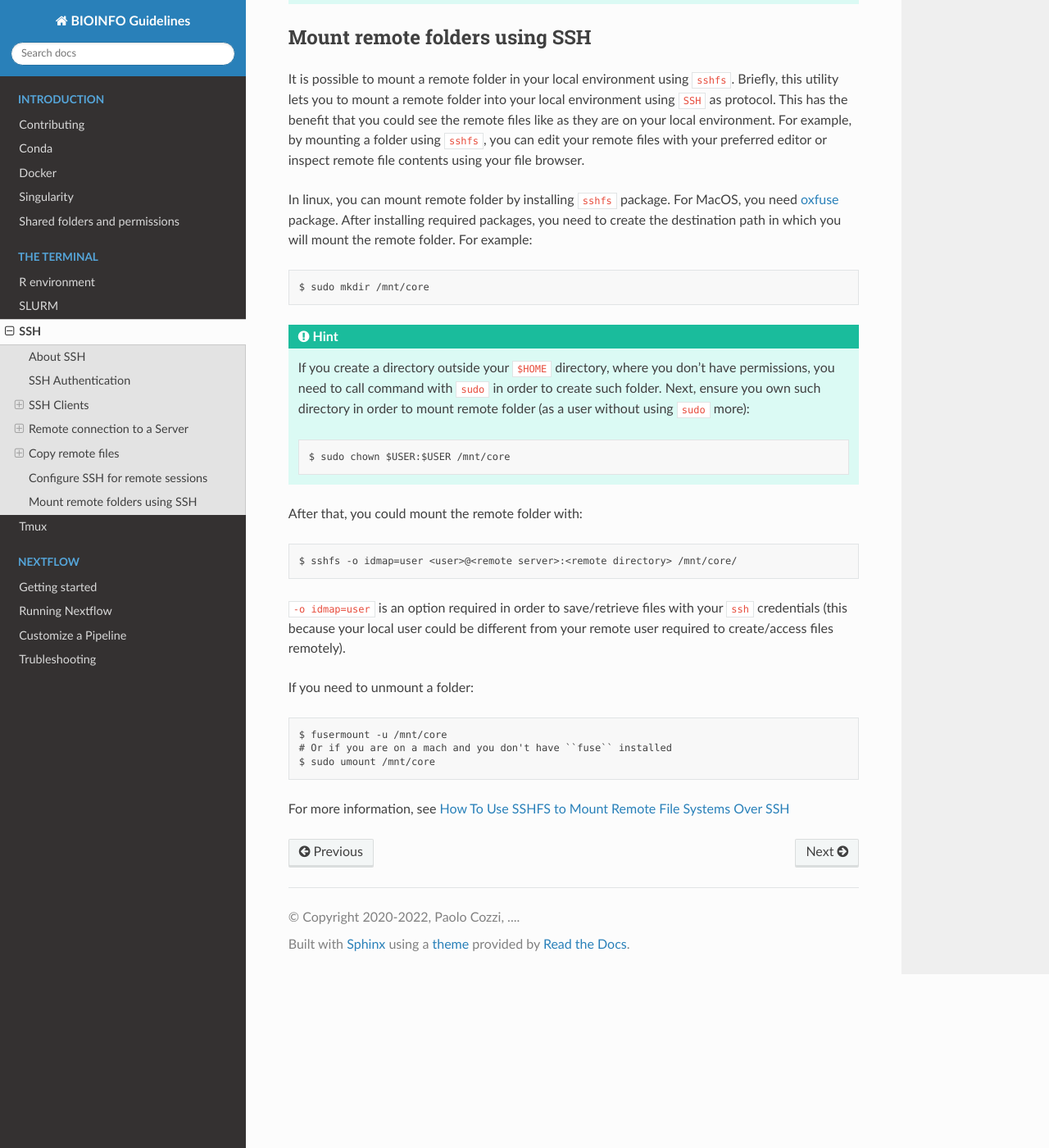
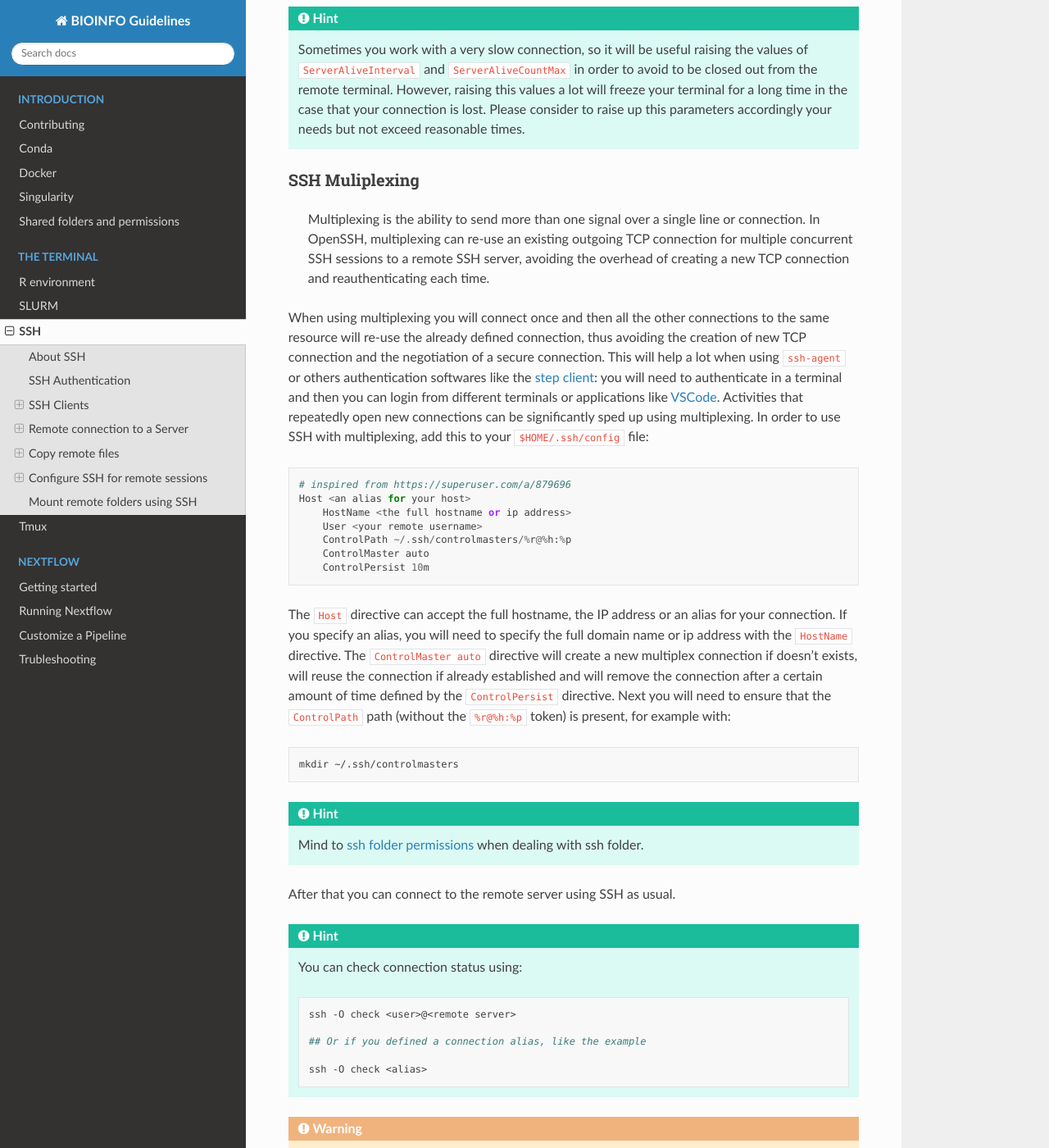
Before and after one commit to cnr-ibba/BIOINFO-guidelines, a Sphinx documentation site: the page built from docs/terminal/ssh.rst, in a window 1280 px wide and 1400 px high, scrolled down 16749 px. Shown: the whole window at 82% size. Built offline with Sphinx 7.4.7 and the Read the Docs theme 2.0.0, drawn with Linux system fonts in a browser that asks for light colours; some of the changed text lies outside the part shown.

Commit message:
:memo: update SSH documentation

```diff
--- a/docs/terminal/ssh.rst
+++ b/docs/terminal/ssh.rst
@@ -110,6 +110,17 @@ required when using your key pairs. You could reply with no arguments (simply pr
   Enter passphrase (empty for no passphrase):
   Your identification has been saved in <your home>/.ssh/id_rsa
   Your public key has been saved in <your home>/.ssh/id_rsa.pub
+
+.. hint::
+
+  The default paths for public/private rsa key pairs are ``<your home>/.ssh/id_rsa``
+  and ``<your home>/.ssh/id_rsa.pub``. We suggest to keep the default paths for
+  simplicity. If you specify custom paths or files for key pairs, you will need
+  to specify the private key path when using SSH, for example to connect to a
+  remote server with :ref:`ssh <openssh-connect>`
+  when copying files using :ref:`rsync <copy-files-with-rsync>` with ``ssh``
+  remote protocol or using :ref:`scp <copy-files-with-scp>` and to mount remote
+  folders using :ref:`sshfs <mount_using_sshfs>`
 
 In case you have already generated a key pair with the same file name, you are
 prompted if you want to overwrite your key pair::
@@ -236,6 +247,8 @@ need to be placed inside your ``$HOME/.ssh/authorized_keys`` file on remote host
   ├── authorized_keys
   └── known_hosts
 
+.. _ssh_folder_permissions:
+
 Moreover, in order to connect, those files need to be accessed only by your user
 (with the ``700`` and ``600`` ``chmod`` permissions for directory and files
 respectively)::
@@ -351,7 +364,7 @@ You could also choose to override global configuration by specifing the same par
 in the specific remote section. The ``$HOME/.ssh/config`` could be structured like
 this::
 
-  # these settings are applied everytime you start a ssh connection
+  # these settings are applied every time you start a ssh connection
   ServerAliveInterval=60
   ServerAliveCountMax=20
   ConnectTimeout=60
@@ -369,7 +382,7 @@ this::
     IdentityFile /path/to/your/private/id_rsa
 
 The ``IdentityFile`` could be used to define your private key location, in order
-to not provide your identity file everytime you start a new connection,
+to not provide your identity file every time you start a new connection,
 ``ServerAliveInterval``, ``ServerAliveCountMax`` and ``ConnectTimeout`` are respectively
 timers which regulate the timeouts when connecting and in sending messages between
 client and servers. They could be useful when connecting using a unreliable network.
@@ -437,6 +450,8 @@ file is updated or not).
 SCP
 """
 
+.. _copy-files-with-scp:
+
 ``scp`` works like linux ``cp`` but support remote origin or destination. Simple
 prefix your source or destination path with ``<user>@<remote server>`` as you do when
 connecting using OpenSSH, for example to copy recursively from a remote folder in
@@ -603,7 +618,7 @@ this::
 
 in the previous case, the default values of ``ServerAliveInterval`` and ``ServerAliveCountMax``
 are replaced by these new ones, which will be applied only when connecting to ``localhost``
- (for example, when you use *tunnels* to reach remote *ports* through a firewalled network).
+(for example, when you use *tunnels* to reach remote *ports* through a firewalled network).
 ``Host`` syntax supports wildcards, like ``192.168.1.*`` or ``*.ibba.cnr.it``: in
 these cases, configurations will be applied on all SSH session matching these patterns.
 
@@ -616,8 +631,85 @@ these cases, configurations will be applied on all SSH session matching these pa
   Please consider to raise up this parameters accordingly your needs but not exceed
   reasonable times.
 
+SSH Muliplexing
+~~~~~~~~~~~~~~~
+
+.. epigraph::
+
+  Multiplexing is the ability to send more than one signal over a single line or
+  connection. In OpenSSH, multiplexing can re-use an existing outgoing
+  TCP connection for multiple concurrent SSH sessions to a remote SSH server,
+  avoiding the overhead of creating a new TCP connection and reauthenticating
+  each time.
+
+When using multiplexing you will connect once and then all the other connections
+to the same resource will re-use the already defined connection, thus avoiding
+the creation of new TCP connection and the negotiation of a secure connection.
+This will help a lot when using ``ssh-agent`` or others authentication softwares
+like the `step client <https://smallstep.com/docs/step-cli/installation/>`__:
+you will need to authenticate in a terminal and then you can login from different
+terminals or applications like `VSCode <https://code.visualstudio.com/>`__.
+Activities that repeatedly open new connections can be significantly sped up
+using multiplexing. In order to use SSH with multiplexing, add this to your
+``$HOME/.ssh/config`` file::
+
+  # inspired from https://superuser.com/a/879696
+  Host <an alias for your host>
+      HostName <the full hostname or ip address>
+      User <your remote username>
+      ControlPath ~/.ssh/controlmasters/%r@%h:%p
+      ControlMaster auto
+      ControlPersist 10m
+
+The ``Host`` directive can accept the full hostname, the IP address or an alias
+for your connection. If you specify an alias, you will need to specify the
+full domain name or ip address with the ``HostName`` directive. The
+``ControlMaster auto`` directive will create a new multiplex connection if doesn't
+exists, will reuse the connection if already established and will remove the
+connection after a certain amount of time defined by the ``ControlPersist`` directive.
+Next you will need to ensure that the ``ControlPath`` path (without the ``%r@%h:%p``
+token) is present, for example with:
+
+.. code-block:: bash
+
+  mkdir ~/.ssh/controlmasters
+
+.. hint::
+
+  Mind to :ref:`ssh folder permissions <ssh_folder_permissions>` when dealing
+  with ssh folder.
+
+After that you can connect to the remote server using SSH as usual.
+
+.. hint::
+
+  You can check connection status using:
+
+  .. code-block:: bash
+
+    ssh -O check <user>@<remote server>
+
+    ## Or if you defined a connection alias, like the example
+
+    ssh -O check <alias>
+
+.. warning::
+
+  If you lose the network connection, the multiplexed connection is not more valid.
+  You will need to manually remove the ``ControlPath`` file or terminate the
+  multiplexed connection with:
+
+  .. code-block:: bash
+
+    ssh -O stop <user>@<remote server> # Or ssh -O stop <alias>
+
+For more information, see `OpenSSH/Cookbook/Multiplexing <https://en.wikibooks.org/wiki/OpenSSH/Cookbook/Multiplexing>`__
+and `How To Reuse SSH Connection... <https://www.cyberciti.biz/faq/linux-unix-reuse-openssh-connection/>`__
+
 Mount remote folders using SSH
 ------------------------------
+
+.. _mount_using_sshfs:
 
 It is possible to mount a remote folder in your local environment using ``sshfs``.
 Briefly, this utility lets you to mount a remote folder into your local environment
@@ -650,6 +742,11 @@ After that, you could mount the remote folder with::
 ``ssh`` credentials (this because your local user could be different from your remote
 user required to create/access files remotely).
 
+.. hint::
+
+  there's also the `-o follow_symlinks` option, which is useful when mounting
+  a folder with symlinks pointing outside the mounted folder
+
 If you need to unmount a folder::
 
   $ fusermount -u /mnt/core
```
Also changed, not shown: other parts of docs/terminal/ssh.rst (+3 -3 lines).
